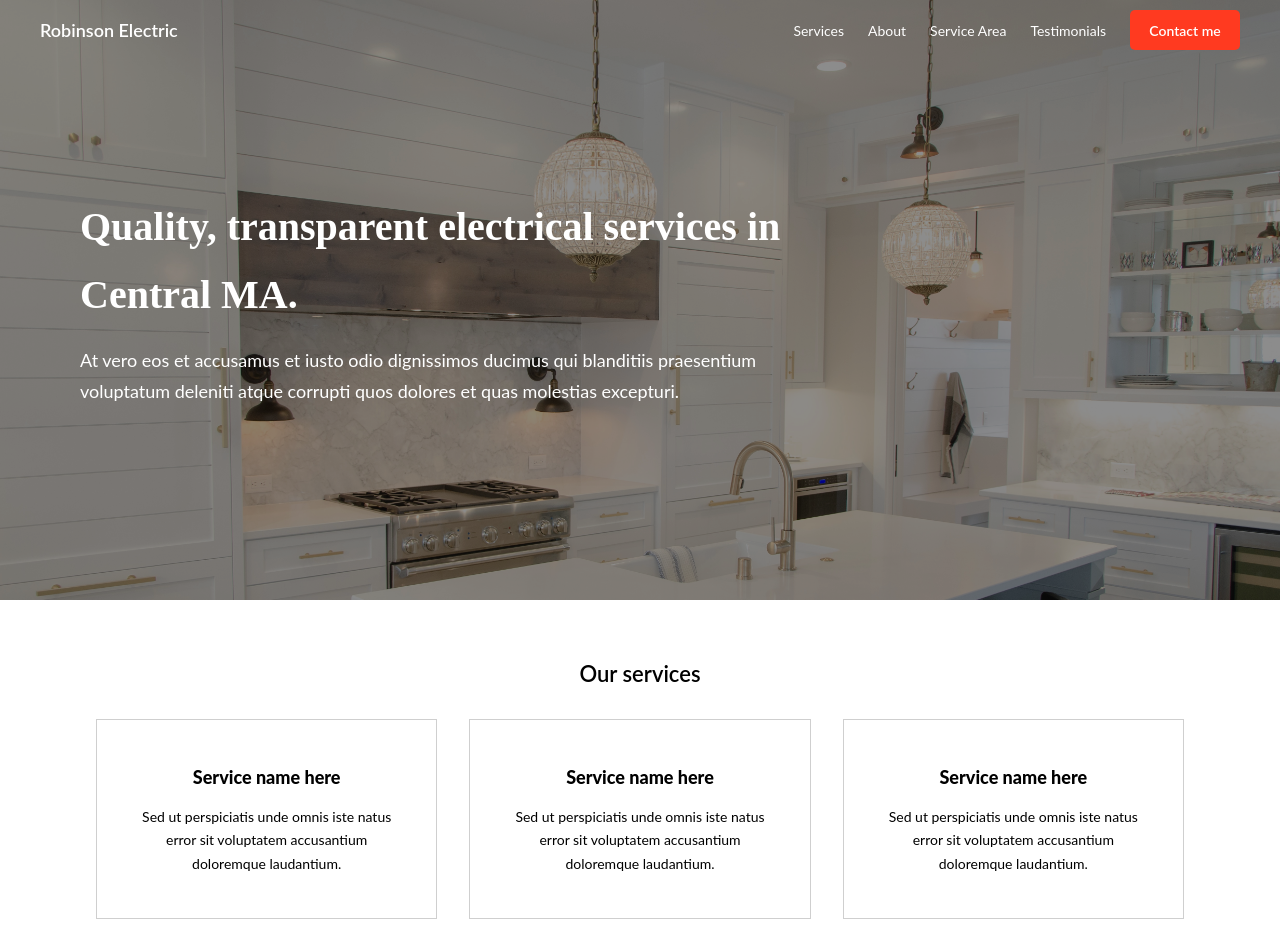
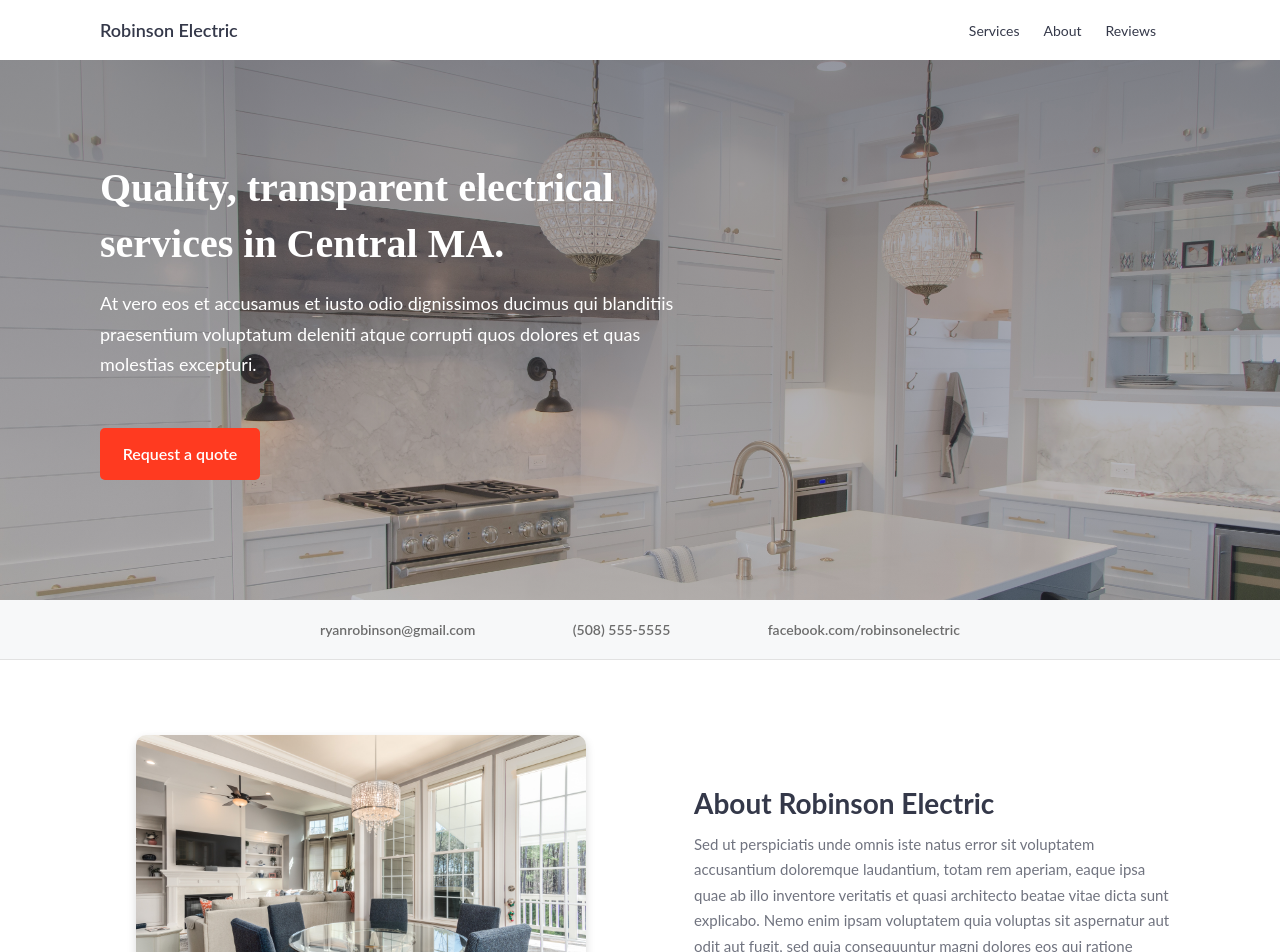
Before and after one commit to kducharme/robertson-electric, a Vue app: page /#/ in a window 1280 px wide. Shown: the top 952 px of the page. Before the commit the page ends 919 px from the top, so only its background shows below. Built offline with nearby package versions, Linux system fonts and the light colour scheme.

Commit message:
about section done

```diff
--- a/src/components/Home.vue
+++ b/src/components/Home.vue
@@ -1,115 +1,154 @@
 <template>
-  <div class="home">
+  <div class='home'>
     <Nav />
-    <div class="home__hero">
+    <div class='home__hero'>
       <h1>{{ msg }}</h1>
       <p>{{ sub }}</p>
+      <button>Request a quote</button>
     </div>
-    <div class="home__services">
-      <h3>Our services</h3>
-      <div class="home__services--cards">
-        <div class="card">
-          <h5>Service name here</h5>
-          <p>Sed ut perspiciatis unde omnis iste natus error sit voluptatem accusantium doloremque laudantium.</p>
-        </div>
-        <div class="card">
-          <h5>Service name here</h5>
-          <p>Sed ut perspiciatis unde omnis iste natus error sit voluptatem accusantium doloremque laudantium.</p>
-        </div>
-        <div class="card">
-          <h5>Service name here</h5>
-          <p>Sed ut perspiciatis unde omnis iste natus error sit voluptatem accusantium doloremque laudantium.</p>
-        </div>
+
+    <div class="home__announce">
+      <p>ryanrobinson@gmail.com</p>
+      <p>(508) 555-5555</p>
+      <p>facebook.com/robinsonelectric</p>
+    </div>
+
+    <div class="home__about">
+      <div class="left">
+        <img src="../img/hero2.jpg" alt="">
       </div>
+      <div class="right">
+        <h2>About Robinson Electric</h2>
+        <p>Sed ut perspiciatis unde omnis iste natus error sit voluptatem accusantium doloremque laudantium, totam rem aperiam, eaque ipsa quae ab illo inventore veritatis et quasi architecto beatae vitae dicta sunt explicabo. Nemo enim ipsam voluptatem quia voluptas sit aspernatur aut odit aut fugit, sed quia consequuntur magni dolores eos qui ratione voluptatem sequi nesciunt.</p>
+      </div>
+
     </div>
+
   </div>
 </template>
 
 <script>
-import Nav from "./Nav.vue";
+import Nav from './Nav.vue';
 
 export default {
-  name: "Home",
+  name: 'Home',
   components: {
     Nav
   },
   data() {
     return {
-      msg: "Quality, transparent electrical services in Central MA.",
+      msg: 'Quality, transparent electrical services in Central MA.',
       sub:
-        "At vero eos et accusamus et iusto odio dignissimos ducimus qui blanditiis praesentium voluptatum deleniti atque corrupti quos dolores et quas molestias excepturi."
+        'At vero eos et accusamus et iusto odio dignissimos ducimus qui blanditiis praesentium voluptatum deleniti atque corrupti quos dolores et quas molestias excepturi.'
     };
   }
 };
 </script>
 
 <style lang='scss'>
+h1, h2, h3, h4, p {
+  color: #343849;
+}
+
 .home {
-  background-image: url("../img/hero3.jpg");
-  background-size:cover;
-  min-height: 65vh;
-  max-height: 80vh;
   width: 100vw;
-  height: 75vh;
   .home__hero {
+    background:
+    linear-gradient(
+      rgba(52,56,73,0.55),
+      rgba(52,56,73,0.30)
+    ),
+    url('../img/hero3.jpg');
+    background-size: cover;
+    min-height: 65vh;
+    max-height: 80vh;
+
     display: flex;
     flex-direction: column;
     justify-content: center;
     height: calc(75vh);
     top: 0;
-    margin-top: -60px;
-    background: rgba(0, 0, 0, 0.45);
-    padding: 0 80px;
-    line-height: 1.7;
+    padding: 0 100px;
+    padding-top:40px;
+    // background: rgba(52,56,73,0.50);
     h1 {
       font-family: 'Merriweather';
-      width: 60vw;
+      width: 48vw;
       font-size: 40px;
       color: white;
+      line-height: 1.4;
       margin-bottom: 16px;
     }
     p {
-      width: 60vw;
+      line-height: 1.7;
+      width: 48vw;
       color: white;
       font-size: 18px;
       font-weight: 400;
+      margin-bottom: 48px;
+    }
+    button {
+      height: 52px;
+      width: 160px;
+      font-size: 16px;
+      font-weight: 600;
+      background-color: #ff3a20;
+      color: white;
+      font-weight: 600;
+      border: none;
+      border-radius: 5px;
+    }
+    button:hover,
+    button:active {
+      background-color: rgb(219, 50, 28);
+      cursor: pointer;
     }
   }
-  .home__services {
+  .home__announce {
+    height: 60px;
+    border-bottom: 1px solid #E2E2E2;
+    background-color: #F7F8F9;
     display: flex;
-    flex-direction: column;
+    justify-content: space-between;
     align-items: center;
-    margin-top: 60px;
-    padding: 0 80px;
-    h3 {
-      font-size: 22px;
+    padding: 0 320px;
+    p {
+      font-size: 14px;
       font-weight: 600;
-      margin-bottom: 32px;
+      color: #6C6C6C;
     }
-    .home__services--cards {
+  }
+  .home__about {
+    display: flex;
+    align-items: center;
+    padding: 40px 100px;
+    height: 450px;
+    .left {
       display: flex;
-      justify-content: space-between;
-      .card {
-        display: flex;
-        flex-direction: column;
-        align-items: center;
-        justify-content: center;
-        border: 1px solid rgb(207, 207, 207);
-        height: 200px;
-        text-align: center;
+      justify-content: flex-end;
+      width: 50%;
+      margin-right: 5%;
+      img {
+        height: 300px;
+        width: auto;
+        border-radius: 10px;
+        box-shadow: 0 4px 10px 0 rgba(0,0,0,0.15);
+      }
+    }
+    .right {
+      display: flex;
+      justify-content: flex-start;
+      width: 50%;
+      margin-left: 5%;
+      flex-direction: column;
+      h2 {
+        font-size: 28px;
+        margin-bottom: 12px;
+      }
+      p {
+        font-size: 15px;
         line-height: 1.7;
-        padding: 0 32px;
-        margin: 0 16px;
-        h5 {
-          font-size: 18px;
-          font-weight: 800;
-          margin-bottom: 12px;
-        }
-        p {
-          font-size: 14px;
-          font-weight: 400;
-        }
-
+        opacity: .7;
       }
     }
   }
--- a/src/components/Nav.vue
+++ b/src/components/Nav.vue
@@ -4,9 +4,8 @@
     <ul>
         <li>Services</li>
         <li>About</li>
-        <li>Service Area</li>
-        <li>Testimonials</li>
-        <button>Contact me</button>
+        <li>Reviews</li>
+        <!-- <button>Contact me</button> -->
     </ul>
   </nav>
 </template>
@@ -28,12 +27,16 @@
   display: flex;
   justify-content: space-between;
   align-items: center;
-  padding: 0 40px;
+  padding: 0 100px;
+  background-color: white;
+  z-index: 999;
+  position: fixed;;
+  width: 100vw;
   ul {
     list-style: none;
   }
   p {
-    color: white;
+    color: #343849;
     font-size: 18px;
     font-weight: 600;
   }
@@ -42,7 +45,7 @@
       align-items: center;
       li {
           margin-right: 24px;
-          color: white;
+          color: #343849;
           font-size: 14px;
       }
       button {
```
